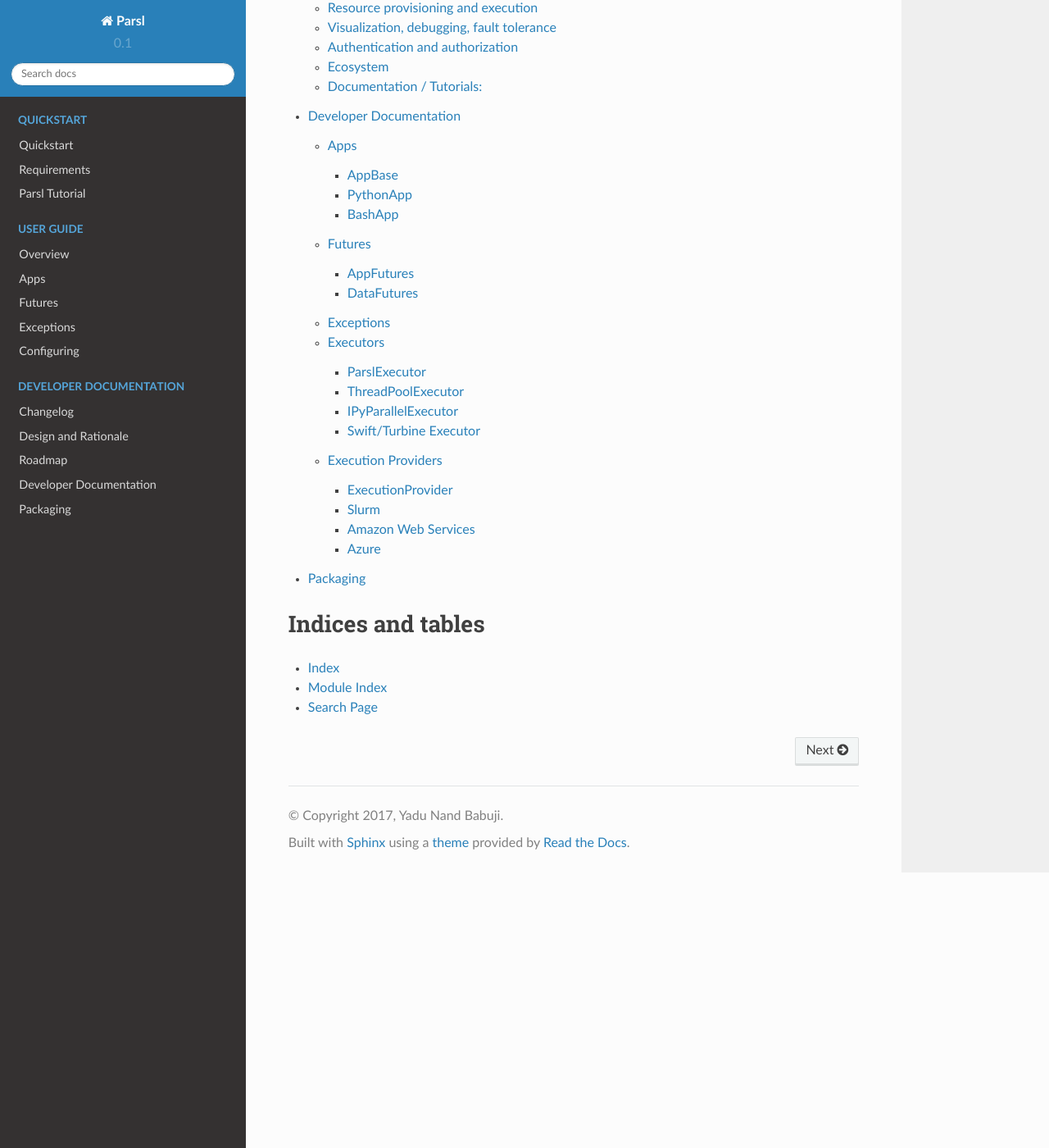
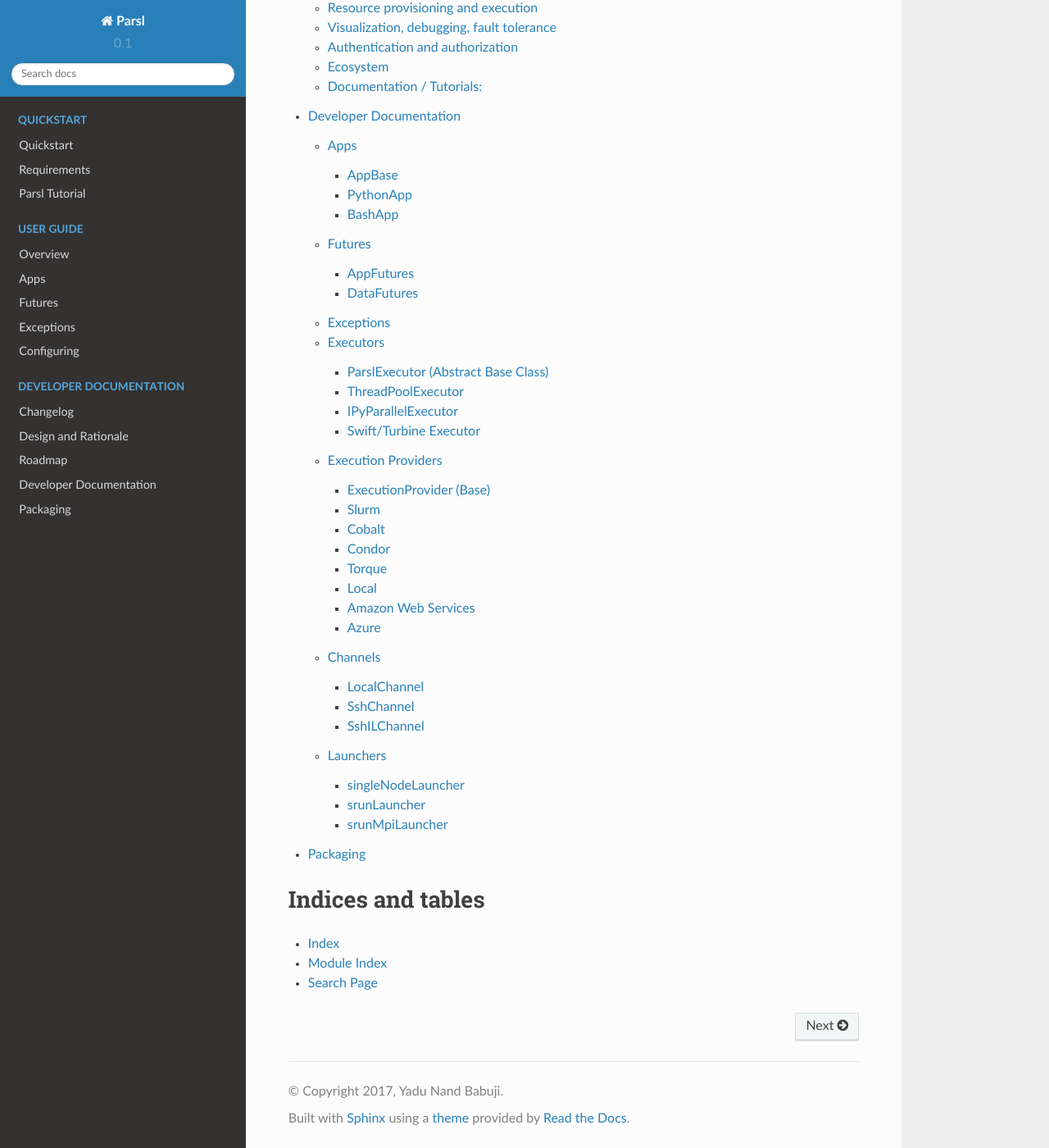
Before and after one commit to Parsl/parsl, a Sphinx documentation site: the page built from docs/index.rst, in a window 1280 px wide and 1400 px high, scrolled down 1926 px. Shown: the whole window at 82% size. Built offline with Sphinx 7.4.7 and the Read the Docs theme 2.0.0, drawn with Linux system fonts in a browser that asks for light colours; some of the changed lines change nothing that is shown.

Commit message:
Folding in docs from libsubmit

```diff
--- a/docs/devguide/dev_docs.rst
+++ b/docs/devguide/dev_docs.rst
@@ -100,8 +100,8 @@ can dynamically scale with the resources requirements of the workflow.
 We currently have thread pools for local execution, remote workers from `ipyparallel <https://ipyparallel.readthedocs.io/en/latest/>`_ for executing on high throughput
 systems such as campus clusters, and a Swift/T executor for HPC systems.
 
-ParslExecutor
--------------
+ParslExecutor (Abstract Base Class)
+-----------------------------------
 
 .. autoclass:: parsl.executors.base.ParslExecutor
    :members:  __init__, submit, scale_out, scale_in, scaling_enabled
@@ -116,7 +116,7 @@ ThreadPoolExecutor
 IPyParallelExecutor
 -------------------
 
-.. autoclass:: parsl.executors.threads.ThreadPoolExecutor
+.. autoclass:: parsl.executors.ipp.IPyParallelExecutor
    :members:  __init__, submit, scale_out, scale_in, scaling_enabled, compose_launch_cmd
 
 
@@ -124,7 +124,7 @@ Swift/Turbine Executor
 ----------------------
 
 .. autoclass:: parsl.executors.swift_t.TurbineExecutor
-   :members: _queue_management_worker, weakred_cb, _start_queue_management_thread, shutdown, __init__, submit, scale_out, scale_in
+   :members: _queue_management_worker, _start_queue_management_thread, shutdown, __init__, submit, scale_out, scale_in
 
 .. autofunction:: parsl.executors.swift_t.runner
 
@@ -139,33 +139,107 @@ that allow much more fine grain composition of an execution environment. An exec
 provider abstracts these resources and provides a single uniform interface to them.
 
 
-ExecutionProvider
------------------
+ExecutionProvider (Base)
+------------------------
 
-.. autoclass:: parsl.execution_provider.execution_provider_base.ExecutionProvider
-   :members:  __init__, submit, status, cancel, scaling_enabled
-
+.. autoclass:: libsubmit.execution_provider_base.ExecutionProvider
+   :members:  __init__, submit, status, cancel, scaling_enabled, channels_required
 
 Slurm
 -----
 
-.. autoclass:: parsl.execution_provider.slurm.slurm.Slurm
-   :members:  __init__, submit, status, cancel, _status, scaling_enabled, _write_submite_script, current_capacity
+.. autoclass:: libsubmit.providers.slurm.slurm.Slurm
+   :members:  __init__, submit, status, cancel, _status, scaling_enabled, _write_submit_script, current_capacity, channels_required
 
-.. autofunction:: parsl.execution_provider.slurm.slurm.execute_wait
+Cobalt
+------
+
+.. autoclass:: libsubmit.providers.cobalt.cobalt.Cobalt
+   :members:  __init__, submit, status, cancel, _status, scaling_enabled, _write_submit_script, current_capacity, channels_required
+
+Condor
+------
+
+.. autoclass:: libsubmit.providers.condor.condor.Condor
+   :members:  __init__, submit, status, cancel, _status, scaling_enabled, _write_submit_script, current_capacity, channels_required
+
+Torque
+------
+
+.. autoclass:: libsubmit.providers.torque.torque.Torque
+   :members:  __init__, submit, status, cancel, _status, scaling_enabled, _write_submit_script, current_capacity, channels_required
+
+Local
+-----
+
+.. autoclass:: libsubmit.providers.local.local.Local
+   :members:  __init__, submit, status, cancel, scaling_enabled, current_capacity, channels_required
+
+AWS
 
 
 Amazon Web Services
 -------------------
 
-.. autoclass:: parsl.execution_provider.aws.aws.EC2Provider
+.. autoclass:: libsubmit.providers.aws.aws.EC2Provider
     :members:  __init__, submit, status, cancel, read_state_file, show_summary, create_session, create_vpc, spin_up_instance, shut_down_instance, get_instance_state, teardown, scale_in, scale_out
 
 Azure
 -----
 
-.. autoclass:: parsl.execution_provider.azure.azureProvider.AzureProvider
+.. autoclass:: libsubmit.providers.azure.azureProvider.AzureProvider
    :members:  __init__, submit, status, cancel
 
-.. autoclass:: parsl.execution_provider.azure.azureDeployer.Deployer
+.. autoclass:: libsubmit.providers.azure.azureDeployer.Deployer
    :members: __init__, deploy, destroy
+
+Channels
+========
+
+For certain resources such as campus clusters or supercomputers at research laboratories, resource requirements
+may require authentication. For instance some resources may allow access to their job schedulers from only
+their login-nodes which require you to authenticate on through SSH, GSI-SSH and sometimes even require
+two factor authentication. Channels are simple abstractions that enable the ExecutionProvider component to talk
+to the resource managers of compute facilities. The simplest Channel, *LocalChannel* simply executes commands
+locally on a shell, while the *SshChannel* authenticates you to remote systems.
+
+.. autoclass:: libsubmit.channels.channel_base.Channel
+   :members:  execute_wait, script_dir, execute_no_wait, push_file, close
+
+LocalChannel
+------------
+.. autoclass:: libsubmit.channels.local.local.LocalChannel
+   :members:  __init__, execute_wait, execute_no_wait, push_file, script_dir, close
+
+SshChannel
+----------
+.. autoclass:: libsubmit.channels.ssh.ssh.SshChannel
+   :members:  __init__, execute_wait, execute_no_wait, push_file, pull_file, script_dir, close
+
+SshILChannel
+------------
+.. autoclass:: libsubmit.channels.ssh_il.ssh_il.SshILChannel
+   :members:  __init__, execute_wait, execute_no_wait, push_file, pull_file, script_dir, close
+
+
+
+Launchers
+=========
+
+Launchers are basically wrappers for user submitted scripts as they are submitted to
+a specific execution resource.
+
+singleNodeLauncher
+------------------
+
+.. autofunction:: libsubmit.launchers.singleNodeLauncher
+
+srunLauncher
+------------
+
+.. autofunction:: libsubmit.launchers.srunLauncher
+
+srunMpiLauncher
+---------------
+
+.. autofunction:: libsubmit.launchers.srunMpiLauncher
```
